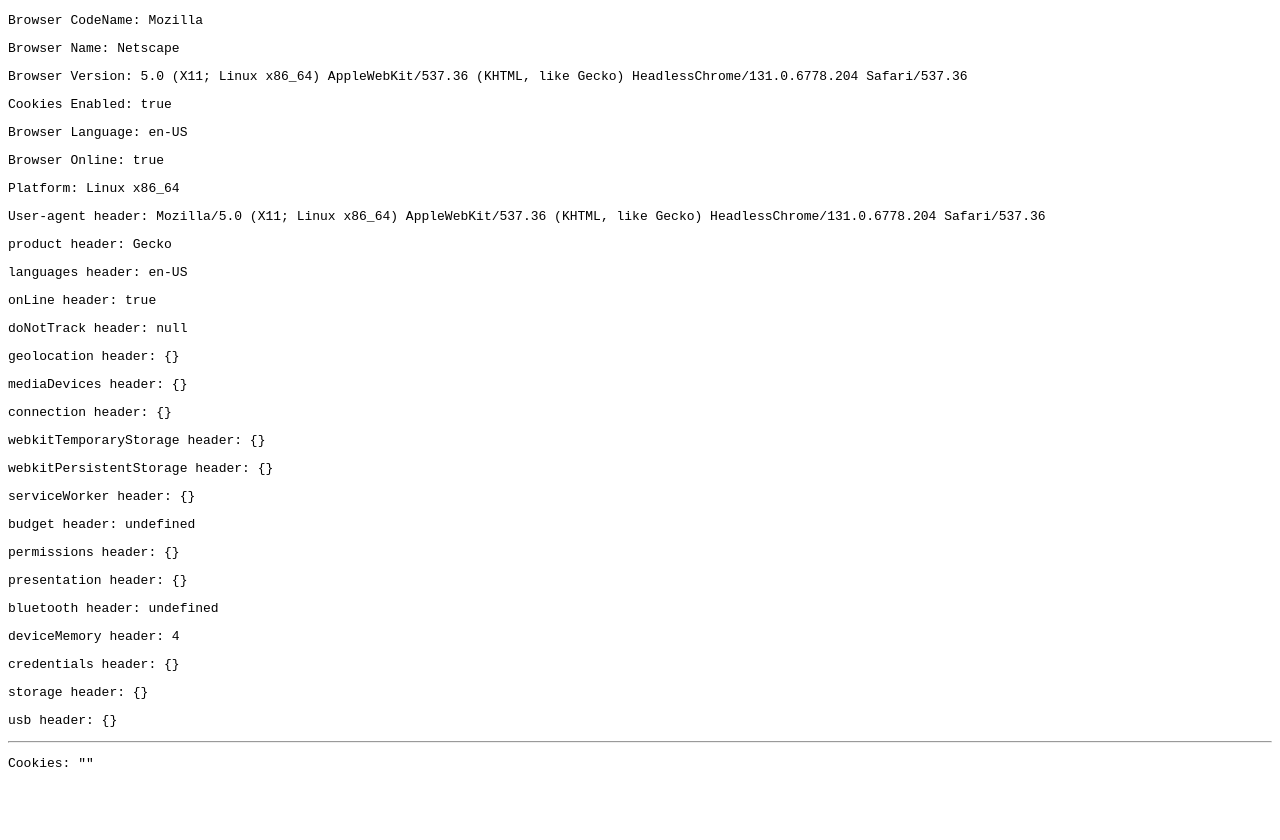
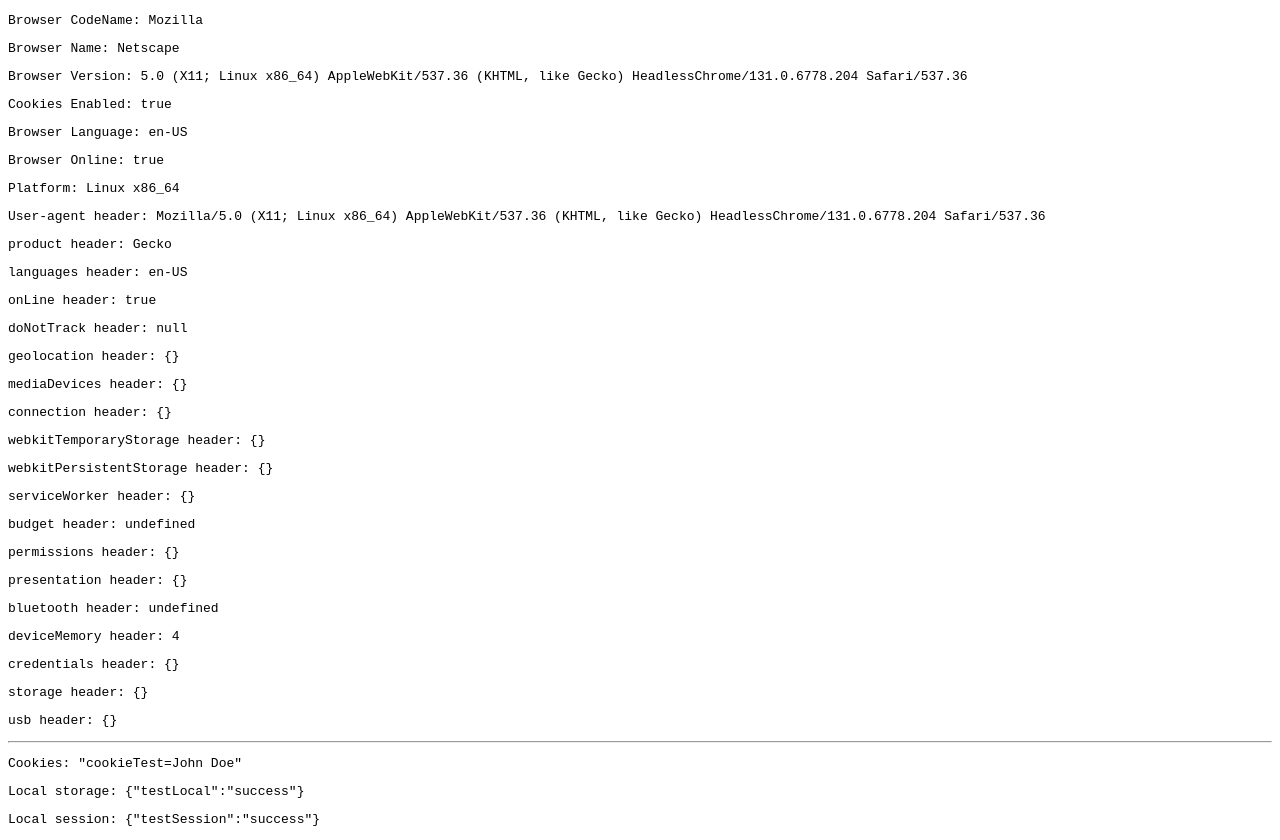
Before and after one commit to dbreuer/inapp-browser-check, a plain HTML site: page index.html in a window 1280 px wide. Before the commit the page ends 800 px from the top, so only its background shows below. Drawn offline with Linux system fonts and the light colour scheme.

Commit message:
Navigation check

```diff
--- a/index.html
+++ b/index.html
@@ -12,14 +12,20 @@
     <code id="demo"></code>
     <script type="text/javascript">
         (function() {
+        document.cookie = "cookieTest=John Doe";
+        window.localStorage.setItem('testLocal', 'success');
+        window.sessionStorage.setItem('testSession', 'success');
         const myFunction = function() {
             var _navigator = {};
-            document.cookie = "username=John Doe; expires=Thu, 18 Dec 2013 12:00:00 UTC";
+
             for (var i in navigator) _navigator[i] = navigator[i];
 
             delete _navigator.plugins;
             delete _navigator.mimeTypes;
             var all_cook = document.cookie;
+            var myStorage = window.localStorage;
+            var mySession = window.sessionStorage;
+
             var txt = "";
                 txt += "<p>Browser CodeName: " + _navigator.appCodeName + "</p>";
                 txt += "<p>Browser Name: " + _navigator.appName + "</p>";
@@ -51,6 +57,8 @@
                 txt += "<hr/>";
 
                 txt += "<p>Cookies: " + JSON.stringify(all_cook) + "</p>";
+                txt += "<p>Local storage: " + JSON.stringify(myStorage) + "</p>";
+                txt += "<p>Local session: " + JSON.stringify(mySession) + "</p>";
 
             document.getElementById("demo").innerHTML = txt;
         }
```
